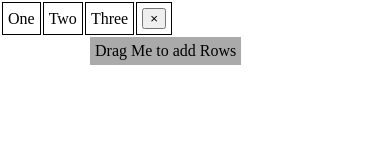
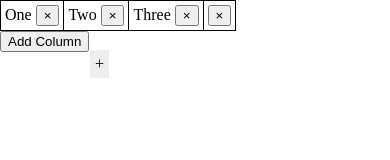
Before and after one commit to agrawalravi95/Typeset-Dev, a plain HTML site: page index.html in a window 390 px wide. Drawn offline with Linux system fonts and the light colour scheme.

Commit message:
Fixed Responsiveness issue
Added Column on a button click

```diff
--- a/index.html
+++ b/index.html
@@ -5,6 +5,12 @@
 	<title>Table Add Rows</title>
 
 	<style type="text/css">
+		* {
+			box-sizing: border-box;
+			-webkit-box-sizing: border-box;
+			-moz-box-sizing: border-box;
+		}
+
 		body {
 			margin: 0;
 			z-index: 0;
@@ -12,42 +18,80 @@
 		}
 
 		#draggable {
-			padding: 5px;
-			background: #aaa;
+			background: #eee;
 			color: #000;
 			cursor: crosshair;
+			left: 90px;
+			padding: 5px;
 			position: absolute;
 			top: 50px;
-			left: 90px;
 			z-index: 9999;
 		}
 
+		#mytable {
+			border-collapse: collapse;
+			border-spacing: none;
+		}
+
+/* 		tr:last-child {
+	border: none;
+	display: none;
+}
+
+#mytable tr:hover #mytable tr:last-child {
+	display: block;
+} */
+
 		#mytable td{
 			border: 1px solid #000;
-			padding: 5px;
+			padding: 4px;
+			height: 30px;
+		}
+
+		.tableborder {
+			cursor: crosshair;
+			display: inline;
+		}
+
+		#mytable :after{
+			clear: both;
+			zoom: 1;
+		}
+
+		#log {
+			position: absolute;
+			top: 50%;
+			right: 10%;
 		}
 
 	</style>
 </head>
 <body>
+
+	<div class="tableborder">
 	<table id="mytable">
 		<tr>
-			<td>
-				One
+			<td class="col-1">
+				One <button type="button" onclick="delColumn(this)" class="removecolumn"> &times </button>
 			</td>
-			<td>
-				Two
+			<td class="col-2">
+				Two <button type="button" class="removecolumn"> &times </button>
 			</td>
-			<td>
-				Three
+			<td class="col-3">
+				Three <button type="button" class="removecolumn"> &times </button>
 			</td>
-			<td>
+			<td class="col-4">
 				<button type="button" class="removerow"> &times </button>
 			</td>
 		</tr>
 	</table>
+	</div>
 
-	<span id="draggable">Drag Me to add Rows</span>
+	<button onclick="addColumn()"> Add Column</button>
+
+	<div id="log"></div>
+
+	<span id="draggable">+</span>
 
 	<script src="jquery.js"></script>
 	<script src="jquery-ui.js"></script>
@@ -55,40 +99,66 @@
 
 
 	<script type="text/javascript">
-
+		var log = document.getElementById("log");
 		var table = document.getElementById("mytable");
 		var rowheight = table.rows[0].offsetHeight;
+		var columnwidth = table.rows[0].cells[1].offsetWidth;
+
+		alert(columnwidth);
+
 		var tableheight = $(table).css("height");
-		$("#draggable").css("top", tableheight);
+		var tablewidth = $(table).css("width");
+		$("#draggable").css({
+								'top': tableheight + $(table).style.top,
+								'left': tablewidth + $(table).style.left
+							});
 
-		console.log(rowheight);
-		var k = 0;
+		log.innerHTML=rowheight;
+		var k = 0, rows, cols, newrow, newcolumn, newcell;
+
+
+
+
+		/*
+		* function for adding a row
+		*/
 
 		function addRow() {
 
-		var rows = table.rows.length;
-		var cols = table.rows[0].cells.length;
-		var newrow = table.insertRow(rows);
+			rows = table.rows.length;
+			cols = table.rows[0].cells.length;
+			newrow = table.insertRow(rows);
 
 			for (var i = 0; i < cols; i++, k++) {
-			var newcell = newrow.insertCell(i);
+				newcell = newrow.insertCell(i);
 				newcell.innerHTML= k;
 				if(i == cols - 1)
 				{
 					newcell.innerHTML = '<button type="button" class="removerow"> &times </button>';
 				}
 			};
-
-		console.log("Rows: " + rows + " Columns: " + cols);
 		}
 
-	/*function delRow() {
-		console.clear();
-		var rowindex =  $(this).closest("table").children().index($(this).closest("tr"));
-		console.log(rowindex);
-		table.deleteRow(rowindex);
-		updateDraggablePosition();
-	}*/
+
+		/*
+		* function for adding a column
+		*/
+
+		function addColumn() {
+			rows = table.rows.length;
+			cols = table.rows[0].cells.length;
+
+			for (var i = 0; i < rows; i++) {
+				newcell = table.rows[i].insertCell(cols);
+				newcell.innerHTML="newcell"
+			};
+		}
+
+
+
+		/*
+		* function for deleting a row
+		*/
 
 		$(document).on('click', 'button.removerow', function () {
 		     $(this).closest('tr').remove();
@@ -97,9 +167,30 @@
 	 	});
 
 
-	//draggable implementation
 
-	var oldY, newY;
+		/*
+		* function for deleting a column
+		*/
+
+		$(document).on('click', 'button.removecolumn', function () {
+
+			rows = table.rows.length;
+			var index = $(this).closest('tr').children().index($(this).closest('td'));
+
+			for (var i = 0; i < rows; i++) {
+				table.rows[i].deleteCell(index);
+			};
+
+		});
+
+
+
+	/*
+	* Add Rows and Columns on drag
+	*/
+
+	var oldY, newY, oldX, newX;
+
 
 	$(function() {
 
@@ -111,17 +202,23 @@
 	    	scrollSpeed: 100,
 	    	start: function() {
 	    		updateDraggablePosition();
+	    		log.innerHTML="oldY: " + oldY + "newY: " + newY;
 	    	},
 
 	    	drag: function() {
 
 	    		newY = $("#draggable").offset().top;
+	    			log.innerHTML="oldY: " + oldY + "newY: " + newY;
 
-		    		if((newY > oldY) && ((newY - oldY)%rowheight == 0))
+	    			var noofrows = (newY - oldY)%rowheight;
+
+		    		if(newY > oldY)
 		    		{
-		    			console.log(newY + " " + oldY);
+		    			for (var i = 0; i < noofrows; i++) {
 		    				addRow();
 		    				updateDraggablePosition();
+		    			};
+
 		    		}
 		    		else if(newY < oldY){
 		    			$('#draggable').css({top: oldY + 'px'});
@@ -130,16 +227,28 @@
 
 	    	stop: function() {
 	    		updateDraggablePosition();
+	    		log.innerHTML="oldY: " + oldY + "newY: " + newY;
 	    	}
 
 	    });
 	  });
 
+
 	function updateDraggablePosition() {
 		tableheight = $(table).css("height");
-		$("#draggable").css("top", tableheight);
+		tablewidth = $(table).css("width");
+		$("#draggable").css({
+								'top': tableheight,
+								'left': tablewidth
+							});
+
 		oldY = $("#draggable").offset().top;
+		oldX = $("#draggable").offset().left;
 	}
+
+
+
+
 
 	</script>
 </body>
```
Lines whose indentation alone changed are shown as unchanged.
